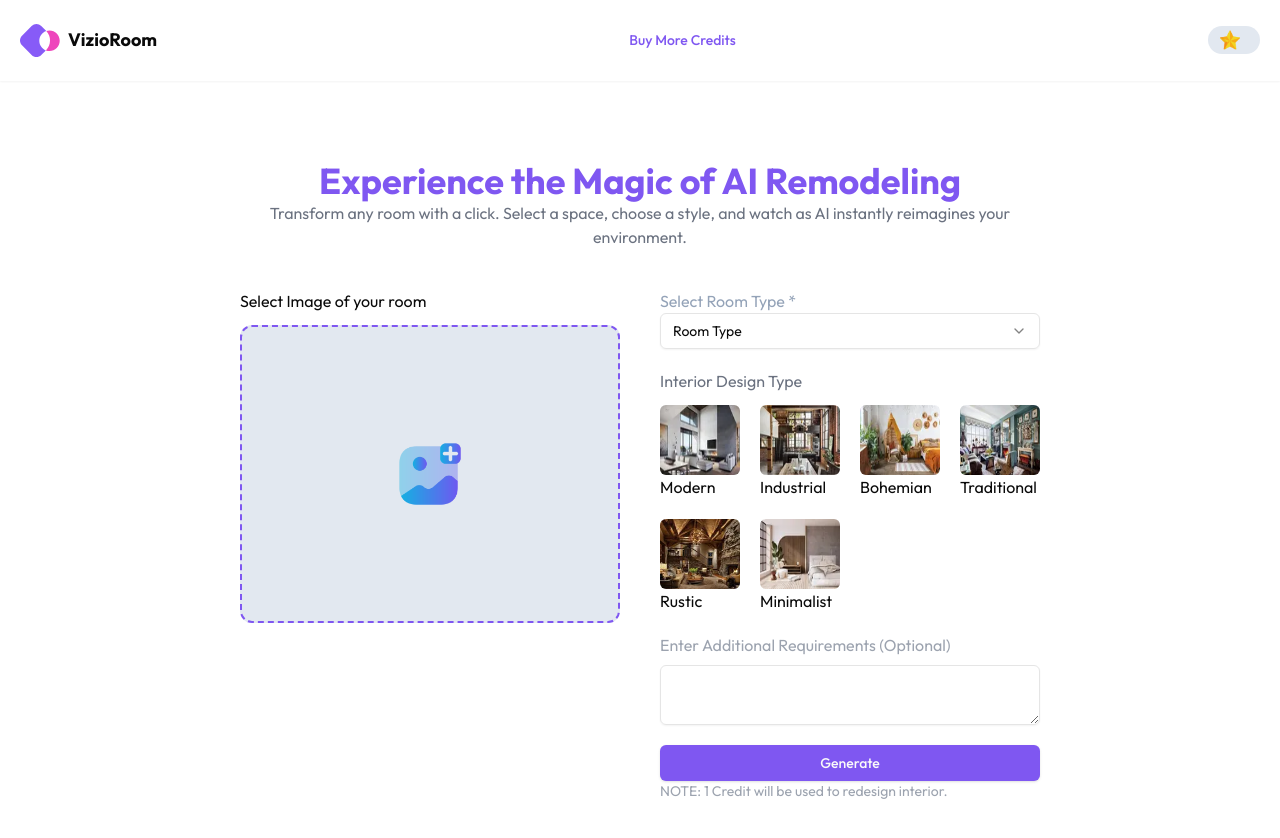
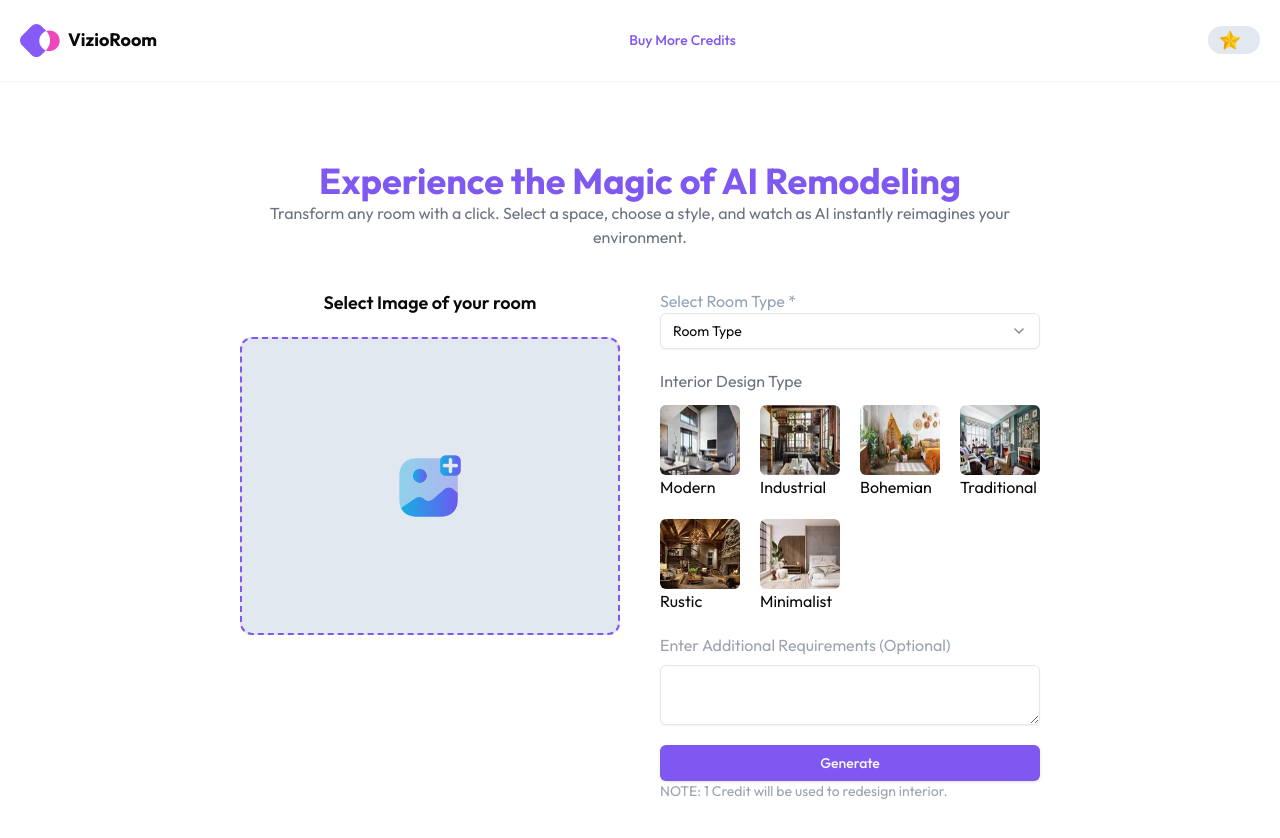
Before and after one commit to Kashan-2912/ai-interior-designer, a Next.js app: page /dashboard/create-new in a window 1280 px wide. Shown: the top 838 px of the page. Built offline with nearby package versions, Linux system fonts and the light colour scheme; no server answers.

Commit message:
fixed some css on create-new page

```diff
--- a/app/dashboard/create-new/_components/ImageSelection.jsx
+++ b/app/dashboard/create-new/_components/ImageSelection.jsx
@@ -1,37 +1,44 @@
 "use client"
 import Image from 'next/image';
-import React, { useState } from 'react'
+import React, { useState } from 'react';
 
-function ImageSelection({selectedImage}) {
+function ImageSelection({ selectedImage }) {
+    const [file, setFile] = useState();
 
-    const [file, setFile] = useState();
     const onFileSelection = (e) => {
         setFile(e.target.files[0]);
         selectedImage(e.target.files[0]);
-    }
+    };
 
     return (
-    <div>
-        <label>
-            Select Image of your room
-        </label>
+        <div className="flex flex-col items-center">
+            <label className="text-lg font-semibold mb-2">Select Image of your room</label>
 
-        <div className='mt-3'>
+            <div className="mt-3 w-full max-w-sm">
                 <label htmlFor="upload-image">
-                <div className={`p-28 border-2 border-dashed rounded-xl flex justify-center border-primary bg-slate-200 cursor-pointer hover:shadow-lg ${file && 'p-0 bg-white'}`}>
-                    {!file? <Image src={'/imageupload.png'} alt="image-placeholder" width={70} height={70} />
-                     :
+                    <div
+                        className={`border-2 border-dashed rounded-xl flex justify-center items-center border-primary bg-slate-200 cursor-pointer hover:shadow-lg transition-all duration-300 ${file ? 'bg-white p-5' : 'p-28'}`}
+                    >
+                        {!file ? (
+                            <Image src={'/imageupload.png'} alt="image-placeholder" width={70} height={70} />
+                        ) : (
                             <Image
-                     className='w-[300px] h-[300px] object-cover'
-                     src={URL.createObjectURL(file)} alt="image-placeholder" width={300} height={300} />}
+                                className='w-full h-auto max-h-[300px] object-cover rounded-lg'
+                                src={URL.createObjectURL(file)} alt="Selected Image" width={300} height={300}
+                            />
+                        )}
                     </div>
                 </label>
-            <input type="file" accept='image/*' id='upload-image' style={{display: 'none'}}
+                <input
+                    type="file"
+                    accept='image/*'
+                    id='upload-image'
+                    className="hidden"
                     onChange={onFileSelection}
                 />
             </div>
         </div>
-  )
+    );
 }
 
-export default ImageSelection
+export default ImageSelection;
```
Lines whose indentation alone changed are shown as unchanged.
